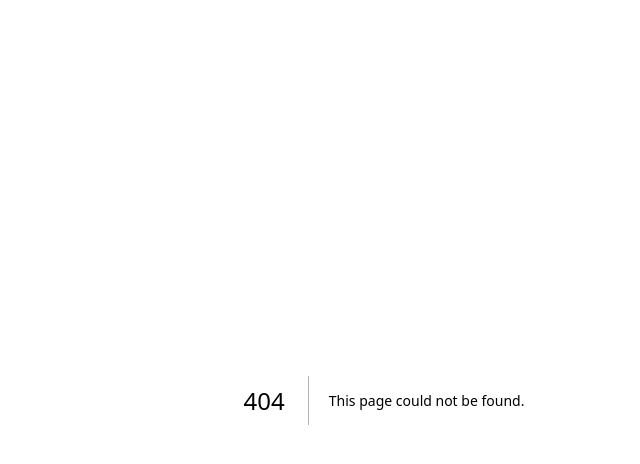
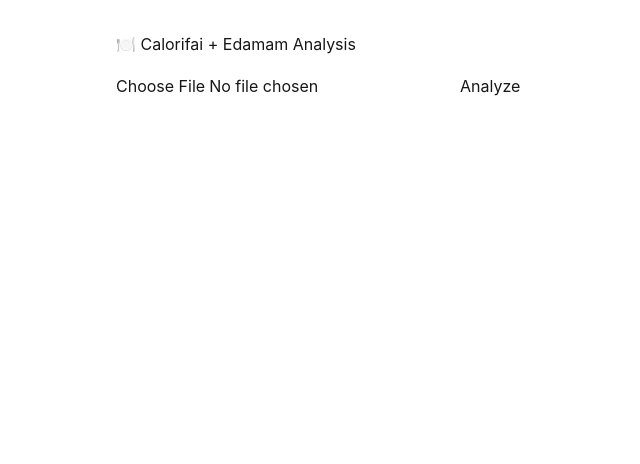
Before and after one commit to Saikrishnach4/nutrition, a Next.js app: page /calorifai in a window 1280 px wide. Before the commit this address had no page. Shown: the top 464 px of the page, without its empty margins (256-896 px from the left). Built offline with nearby package versions, Linux system fonts and the light colour scheme.

Commit message:
first commit6

```diff
--- a/src/components/uploadform.js
+++ b/src/components/uploadform.js
@@ -207,6 +207,7 @@ export default function UploadForm() {
                                     ⚖️ Weight (kg)
                                 </label>
                                 <input
+                                style={{color:"black"}}
                                     type="number"
                                     placeholder="Enter your weight"
                                     value={weight}
@@ -220,6 +221,7 @@ export default function UploadForm() {
                                     📏 Height (feet)
                                 </label>
                                 <input
+                                 style={{color:"black"}}
                                     type="number"
                                     step="0.1"
                                     placeholder="Enter your height"
--- /dev/null
+++ b/src/pages/api/calorifai.js
@@ -0,0 +1,59 @@
+export default async function handler(req, res) {
+  if (req.method !== 'POST') return res.status(405).json({ error: 'Method not allowed' });
+
+  try {
+    const { base64Image } = JSON.parse(req.body);
+
+    // 1. Call Clarifai to detect food items
+    const clarifaiRes = await fetch('https://api.clarifai.com/v2/models/food-item-recognition/outputs', {
+      method: 'POST',
+      headers: {
+        'Authorization': `Key ${process.env.CLARIFAI_API_KEY}`,
+        'Content-Type': 'application/json',
+      },
+      body: JSON.stringify({
+        user_app_id: {
+          user_id: 'saikrishnachippa3',
+          app_id: 'food-item-recognition',
+        },
+        inputs: [
+          {
+            data: {
+              image: {
+                base64: base64Image,
+              },
+            },
+          },
+        ],
+      }),
+    });
+
+    const clarifaiJson = await clarifaiRes.json();
+    const concepts = clarifaiJson.outputs?.[0]?.data?.concepts || [];
+
+    const topFood = concepts[0]?.name;
+
+    // 2. Call Spoonacular for nutrition data
+    const spoonacularRes = await fetch(`https://api.spoonacular.com/recipes/parseIngredients?apiKey=${process.env.SPOONACULAR_API_KEY}`, {
+      method: 'POST',
+      headers: {
+        'Content-Type': 'application/x-www-form-urlencoded',
+      },
+      body: new URLSearchParams({
+        ingredientList: `1 serving ${topFood}`,
+        servings: 1,
+      }),
+    });
+
+    const spoonJson = await spoonacularRes.json();
+
+    return res.status(200).json({
+      food: topFood,
+      nutrition: spoonJson,
+    });
+
+  } catch (err) {
+    console.error(err);
+    return res.status(500).json({ error: 'Internal Server Error' });
+  }
+}
--- /dev/null
+++ b/src/pages/calorifai.js
@@ -0,0 +1,55 @@
+import React, { useState } from 'react';
+
+export default function CalorifaiPage() {
+  const [result, setResult] = useState(null);
+  const [loading, setLoading] = useState(false);
+  const [image, setImage] = useState(null);
+
+  const handleFileChange = (e) => {
+    const file = e.target.files[0];
+    if (!file) return;
+    const reader = new FileReader();
+    reader.onloadend = () => {
+      const base64 = reader.result.split(',')[1];
+      setImage(base64);
+    };
+    reader.readAsDataURL(file);
+  };
+
+  const handleAnalyze = async (e) => {
+    e.preventDefault();
+    if (!image) return alert("Upload an image first.");
+    setLoading(true);
+    setResult(null);
+
+    const res = await fetch('/api/calorifai', {
+      method: 'POST',
+      body: JSON.stringify({ base64Image: image }),
+    });
+
+    const data = await res.json();
+    setResult(data);
+    setLoading(false);
+  };
+
+  return (
+    <div style={{ maxWidth: 600, margin: '0 auto', padding: 32 }}>
+      <h1>🍽️ Calorifai + Edamam Analysis</h1>
+      <form onSubmit={handleAnalyze}>
+        <input type="file" accept="image/*" onChange={handleFileChange} />
+        <button type="submit" disabled={loading} style={{ marginTop: 16 }}>
+          {loading ? 'Analyzing...' : 'Analyze'}
+        </button>
+      </form>
+
+      {result && (
+        <div style={{ marginTop: 24 }}>
+          <h2>🍔 Detected Food: <b>{result.food}</b></h2>
+          <pre style={{ background: '#f9f9f9', padding: 16, borderRadius: 8 }}>
+            {JSON.stringify(result.nutrition, null, 2)}
+          </pre>
+        </div>
+      )}
+    </div>
+  );
+}
```
